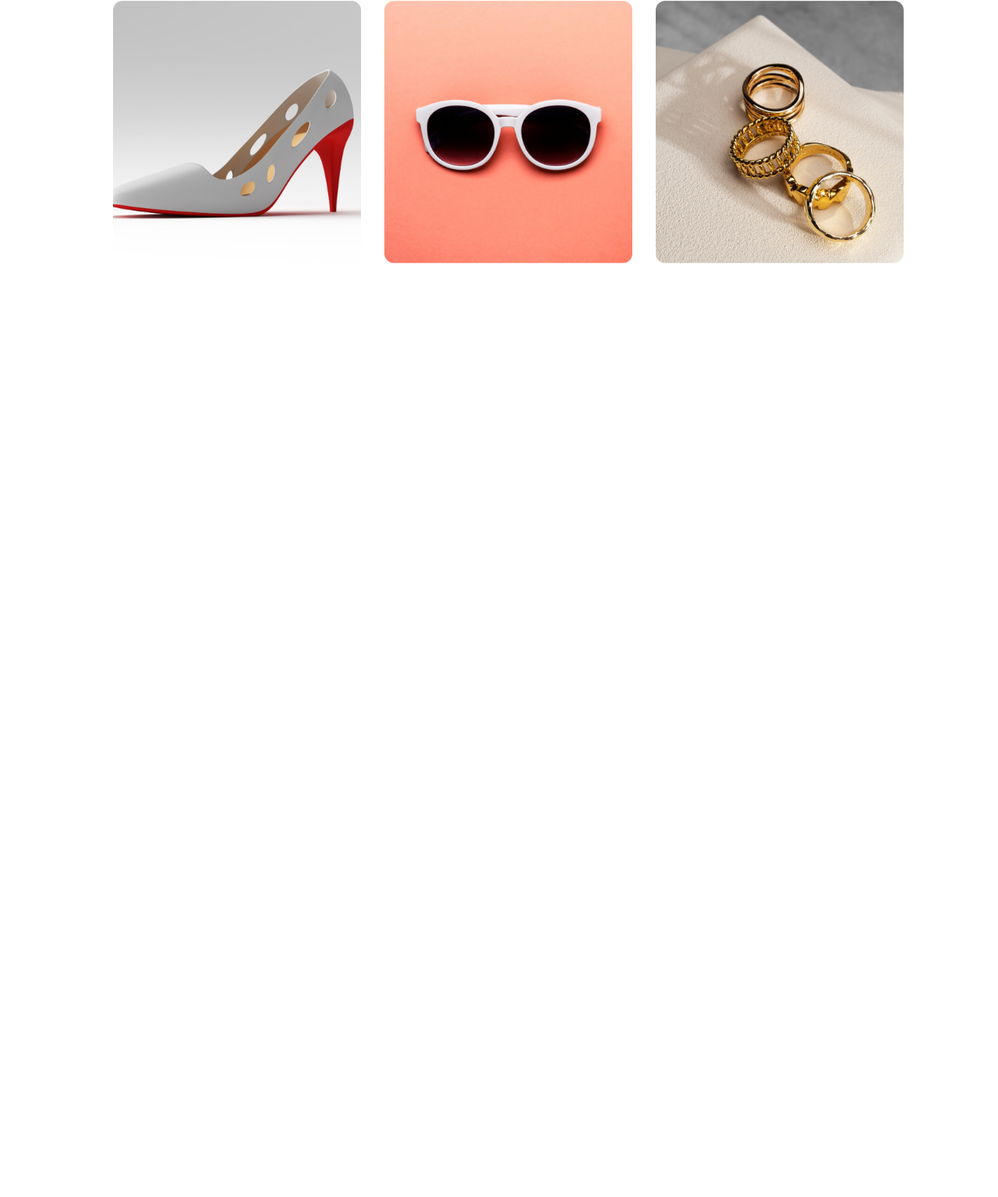
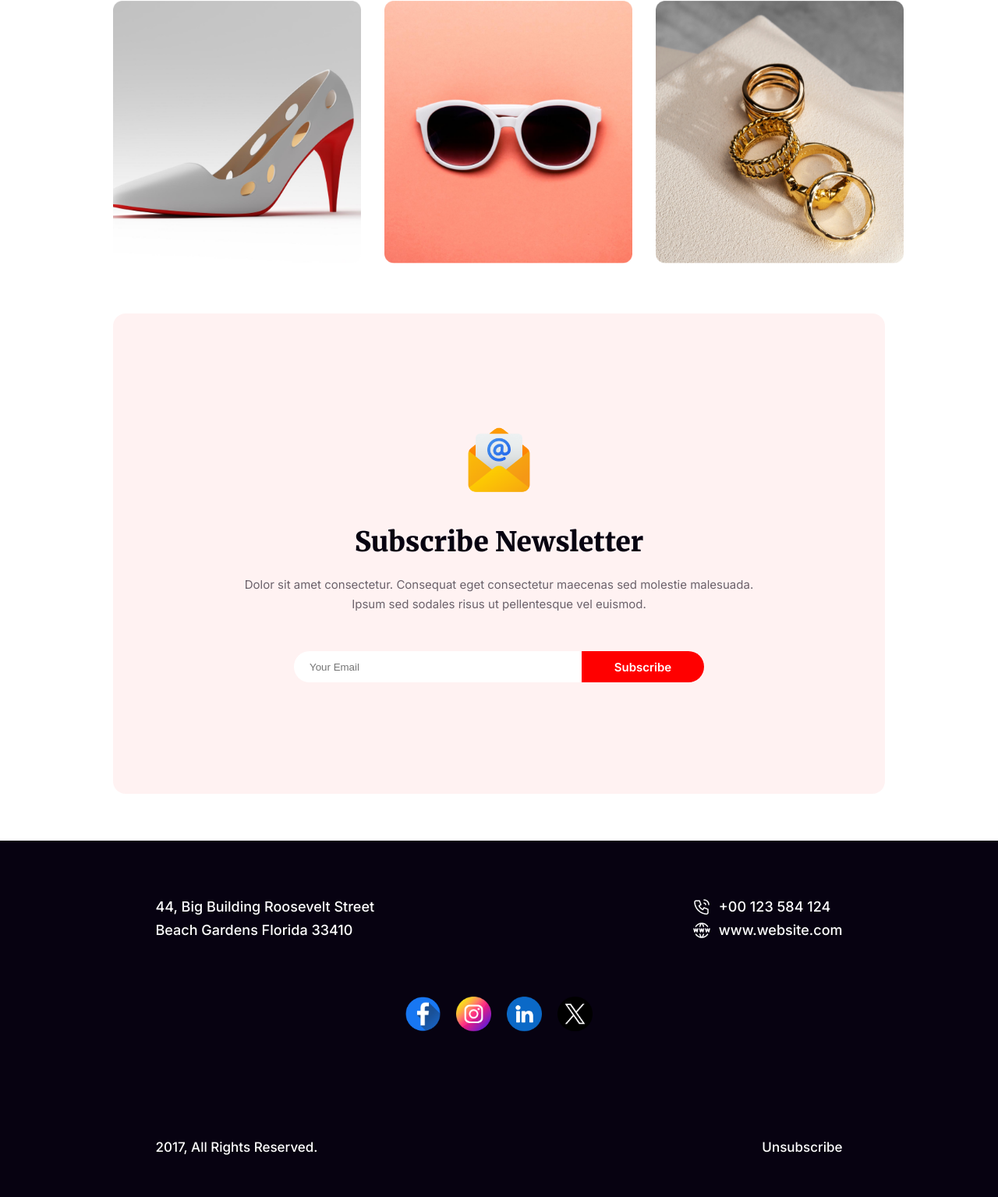
Before and after one commit to huzaifaabir/my-first-project, a plain HTML site: page index.html in a window 1280 px wide. Shown: the part 3876-5411 px from the top of the page at 78% size. Before the commit the page ends 4278 px from the top, so only its background shows below. Drawn offline with Linux system fonts and the light colour scheme.

Commit message:
complete the website

```diff
--- a/css/style.css
+++ b/css/style.css
@@ -442,7 +442,173 @@
     gap: 30px;
 }
 
-#collection  .img-item img {
+#collection .img-item img {
     height: 337px;
     width: 318px;
 }
+
+/*collection section end */
+
+#subscribe {}
+
+#subscribe {}
+
+#subscribe .Subscribe-Newsletter {
+    border-radius: 16px;
+    background: rgba(255, 0, 0, 0.05);
+    height: 616px;
+    width: 990px;
+    display: flex;
+    flex-direction: column;
+    margin: 60px auto;
+    justify-content: center;
+    align-items: center;
+}
+
+#subscribe .Subscribe-Newsletter img {
+    width: 90px;
+    margin-bottom: 40px;
+}
+
+#subscribe .Subscribe-Newsletter h1 {
+    color: rgb(7, 2, 17);
+    font-family: Merriweather;
+    font-size: 35px;
+    font-weight: 900;
+    line-height: 40px;
+    letter-spacing: 0%;
+    text-align: center;
+    text-transform: capitalize;
+    margin-bottom: 22px;
+}
+
+#subscribe .Subscribe-Newsletter p {
+    color: rgba(7, 2, 17, 0.6);
+    font-family: Inter;
+    font-size: 15px;
+    font-weight: 400;
+    line-height: 25px;
+    letter-spacing: 0%;
+    text-align: center;
+    margin: 0px 150px;
+}
+
+#subscribe .Subscribe-Newsletter .form {
+    position: relative;
+}
+
+#subscribe .Subscribe-Newsletter .form input {
+
+    width: 486px;
+    height: 40px;
+    border: none;
+    border-radius: 50px;
+    padding: 0px 20px;
+    margin-top: 48px;
+    margin-right: 0px;
+}
+
+#subscribe .Subscribe-Newsletter .form button {
+    position: absolute;
+    right: 0%;
+    bottom: 0%;
+
+    width: 157px;
+    height: 40px;
+    margin-left: 0px;
+    border-radius: 0px 50px 50px 0px;
+    background: rgb(255, 0, 0);
+    border: none;
+    color: rgb(255, 255, 255);
+    font-family: Inter;
+    font-size: 15px;
+    font-weight: 600;
+    line-height: 19px;
+    letter-spacing: 0%;
+    text-align: center;
+    text-transform: capitalize;
+}
+
+/* Subscribe-Newsletter section end */
+
+#footer .footer-contain {
+    height: 457px;
+    width: 100%;
+    background: rgb(7, 2, 17);
+    margin: 0px auto;
+}
+
+#footer .footer-contain .first-section {
+    width: 881px;
+    height: 200px;
+    margin: 0px auto;
+    display: flex;
+    justify-content: space-between;
+    align-items: center;
+
+}
+
+#footer .footer-contain .first-section .left-side {
+    color: rgb(255, 255, 255);
+    font-family: Inter;
+    font-size: 18px;
+    font-weight: 500;
+    line-height: 30px;
+    letter-spacing: 0%;
+    text-align: left;
+}
+
+#footer .footer-contain .first-section .right-side .call,
+.web {
+    display: flex;
+    flex-direction: row;
+    justify-content: left;
+    align-items: center;
+    color: rgb(255, 255, 255);
+    font-family: Inter;
+    font-size: 18px;
+    font-weight: 500;
+    line-height: 30px;
+    letter-spacing: 0%;
+    text-align: left;
+}
+
+#footer .footer-contain .first-section .right-side img {
+    margin-right: 10px;
+}
+
+#footer .footer-contain .second-section {
+
+    display: flex;
+    justify-content: center;
+    align-items: center;
+    margin: 0px auto;
+}
+
+#footer .footer-contain .second-section img {
+    width: 45px;
+    height: 45px;
+    margin: 0px 10px;
+}
+
+#footer .footer-contain .third-section {
+    display: flex;
+    justify-content: space-between;
+    align-items: center;
+    width: 881px;
+    height: 100px;
+    margin: 0px auto;
+    margin-top: 98px;
+}
+
+#footer .footer-contain .third-section {
+
+    color: rgb(255, 255, 255);
+    font-family: Inter;
+    font-size: 17px;
+    font-weight: 500;
+    line-height: 20px;
+    letter-spacing: 0%;
+    text-align: left;
+}
+/* end */
--- a/index.html
+++ b/index.html
@@ -95,9 +95,10 @@
           <p class="subtitle">WHAT IS FUNCTIONAL</p>
           <h2 class="heading"><span>Holidays</span> Sale 50%</h2>
           <p class="discription">Dolor sit amet consectetur. Consequat eget consectetur maecenas sed
-            molestie malesuada. Ipsum sed sodales risus ut pellentesque vel euismod. Eleifend nunc purus quam id fermentum amet amet sit consectetur.</p>
-          </div>
-          <div class="ractangular"></div>
+            molestie malesuada. Ipsum sed sodales risus ut pellentesque vel euismod. Eleifend nunc purus quam id
+            fermentum amet amet sit consectetur.</p>
+        </div>
+        <div class="ractangular"></div>
         <div class="holyday-contain">
           <img class="box" src="images/Group 75.png" alt="">
           <img class="offer" src="images/Group 44.png" alt="">
@@ -111,7 +112,8 @@
       <div class="header">
         <p class="subtitle">THE BEST GIFTS</p>
         <h2 class="heading">Our Awesome Portfolio</h2>
-        <p class="discription">Dolor sit amet consectetur. Consequat eget consectetur maecenas sed molestie malesuada. <br>Ipsum sed sodales risus ut pellentesque vel euismod. </p>
+        <p class="discription">Dolor sit amet consectetur. Consequat eget consectetur maecenas sed molestie malesuada.
+          <br>Ipsum sed sodales risus ut pellentesque vel euismod. </p>
       </div>
       <div class="image-collection">
         <div class="img-item">
@@ -134,8 +136,48 @@
         </div>
       </div>
     </section>
+    <!-- collection section end -->
+    <section id="subscribe">
+      <div class="Subscribe-Newsletter">
+        <img src="images/Group 61.png" alt="">
+        <h1>Subscribe Newsletter</h1>
+        <p>Dolor sit amet consectetur. Consequat eget consectetur maecenas sed molestie malesuada. Ipsum sed sodales
+          risus ut pellentesque vel euismod. </p>
+        <div class="form">
+          <input type="email" placeholder="Your Email">
+          <button>Subscribe</button>
+        </div>
+      </div>
+    </section>
+
+    <!-- Subscribe-Newsletter section end -->
   </main>
-  <footer></footer>
+  <footer id="footer">
+    <div class="footer-contain">
+      <div class="first-section">
+        <div class="left-side">44, Big Building Roosevelt Street <br>
+          Beach Gardens Florida 33410</div>
+        <div class="right-side">
+          <div class="call"><img src="icons/Call.png" alt="">
+          <p>+00 123 584 124</p></div>
+          <div class="web"><img src="icons/Website.png" alt="">
+          <p>www.website.com</p></div>
+
+        </div>
+      </div>
+
+      <div class="second-section">
+        <img src="icons/Facebook.png" alt="">
+        <img src="icons/Instagram.png" alt="">
+        <img src="icons/Linkedin.png" alt="">
+        <img src="icons/Twitter.png" alt="">
+      </div>
+      <div class="third-section">
+        <p>2017, All Rights Reserved.</p>
+        <p>Unsubscribe</p>
+      </div>
+    </div>
+  </footer>
 </body>
 
 </html>
```
